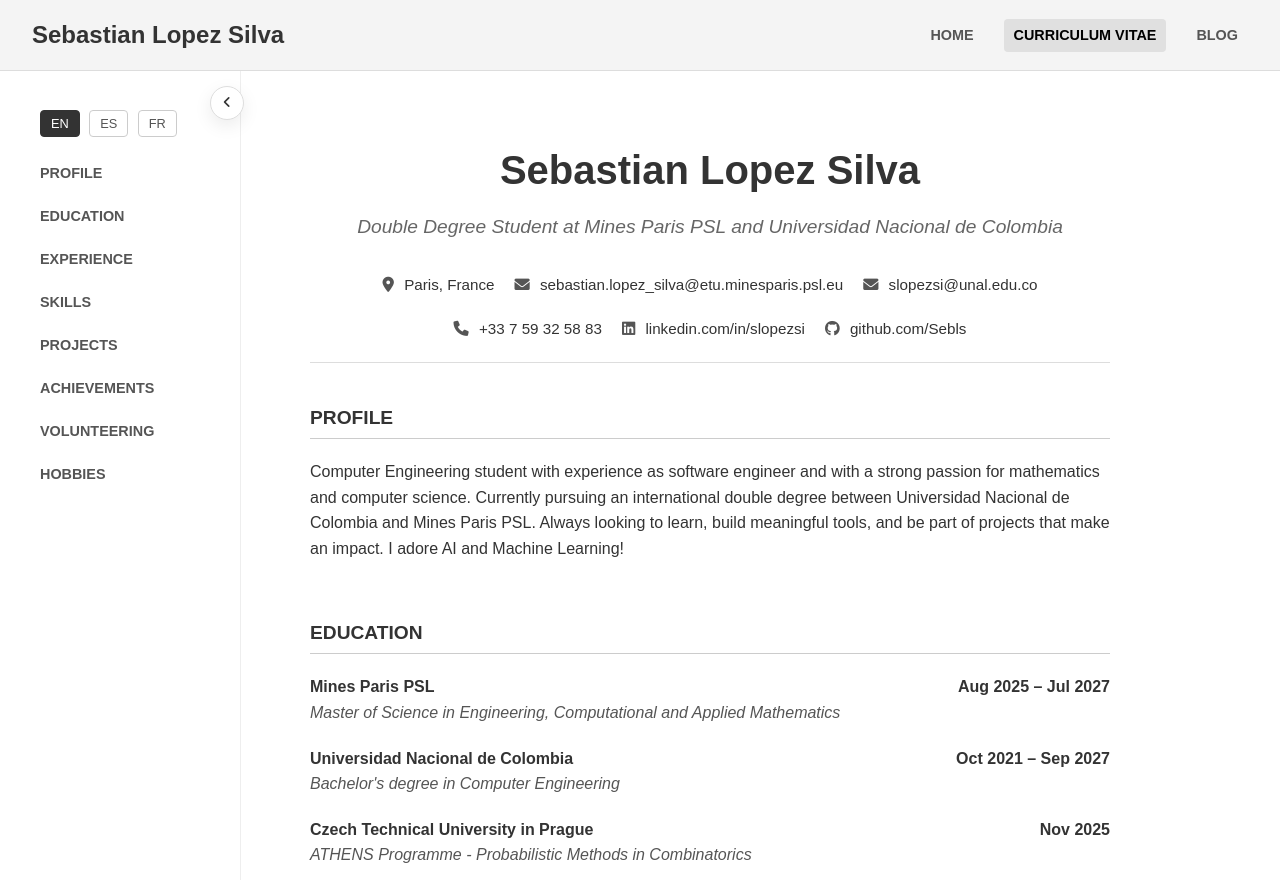
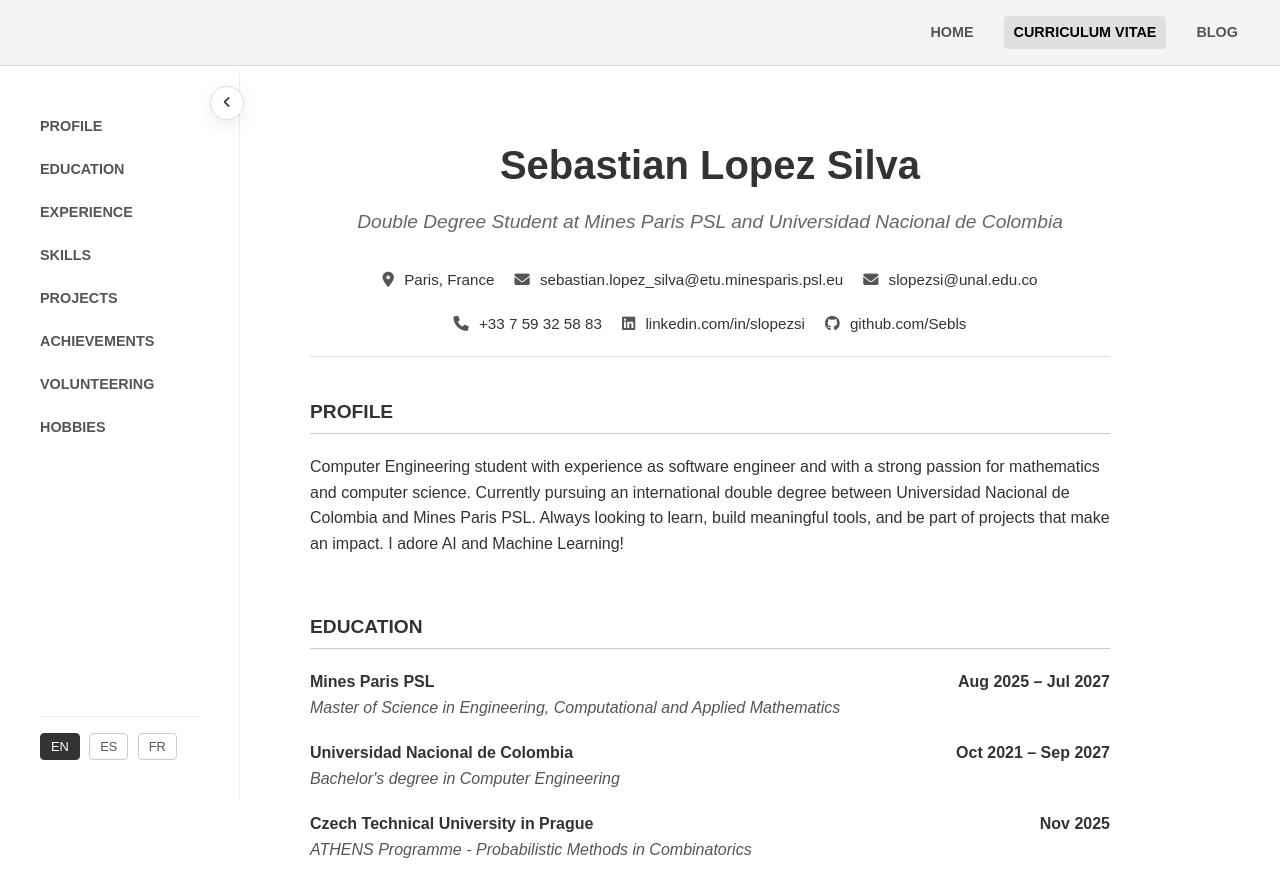
Before and after one commit to Sebls/Sebls.github.io, a plain HTML site: page cv.html in a window 1280 px wide. Shown: the top 891 px of the page. Drawn offline with Linux system fonts and the light colour scheme.

Commit message:
refactor: remove brand name from navbar links and reposition language switcher in CV sidebar for improved layout and accessibility

```diff
--- a/assets/css/cv.css
+++ b/assets/css/cv.css
@@ -15,9 +15,12 @@
     position: fixed;
     top: 70px; /* Offset for top navbar */
     left: 0;
-    width: 160px;
+    width: 240px; /* 160px content + 40px padding on each side (border-box) */
     height: calc(100vh - 70px);
-    overflow-y: auto;
+    box-sizing: border-box;
+    display: flex;
+    flex-direction: column;
+    overflow: hidden; /* nav becomes the scroll container, so the bottom switcher stays visible */
     border-right: 1px solid #eee;
     padding: 40px 40px;
     transform: translateX(var(--cv-sidebar-translate-x));
@@ -28,6 +31,9 @@
 .cv-sidebar nav {
     display: flex;
     flex-direction: column;
+    flex: 1;
+    min-height: 0; /* critical: allow this flex child to shrink and scroll */
+    overflow-y: auto;
 }
 
 .cv-sidebar nav a {
@@ -123,7 +129,9 @@
 
 /* Language Switcher */
 .language-switcher {
-    margin-bottom: 20px;
+    margin-top: auto; /* push to bottom of sidebar */
+    padding-top: 16px;
+    border-top: 1px solid #eee;
 }
 
 /* Sidebar Toggle Button (desktop) */
@@ -218,6 +226,13 @@ html.sidebar-preload .sidebar-toggle {
         opacity: 1;
         pointer-events: auto;
         transition: none;
+        display: block;
+        overflow: visible;
+    }
+
+    .cv-sidebar nav {
+        overflow: visible;
+        min-height: auto;
     }
 
     .cv-sidebar nav a {
--- a/cv.html
+++ b/cv.html
@@ -24,7 +24,7 @@
 <body>
 
     <nav class="navbar">
-        <a href="index.html" class="nav-brand">Sebastian Lopez Silva</a>
+        <a href="index.html" class="nav-brand"></a>
         <div class="nav-links">
             <a href="index.html">Home</a>
             <a href="#" class="active">Curriculum Vitae</a>
@@ -39,12 +39,6 @@
         </button>
 
         <aside class="cv-sidebar" id="cv-sidebar">
-            <div class="language-switcher">
-                <button class="language-btn active" onclick="setLanguage('en')">EN</button>
-                <button class="language-btn" onclick="setLanguage('es')">ES</button>
-                <button class="language-btn" onclick="setLanguage('fr')">FR</button>
-            </div>
-
             <nav>
                 <a href="#profile" data-i18n="nav.profile">Profile</a>
                 <a href="#education" data-i18n="nav.education">Education</a>
@@ -55,6 +49,12 @@
                 <a href="#volunteering" data-i18n="nav.volunteering">Volunteering</a>
                 <a href="#hobbies" data-i18n="nav.hobbies">Hobbies</a>
             </nav>
+
+            <div class="language-switcher" aria-label="Language selector">
+                <button class="language-btn active" type="button" onclick="setLanguage('en')">EN</button>
+                <button class="language-btn" type="button" onclick="setLanguage('es')">ES</button>
+                <button class="language-btn" type="button" onclick="setLanguage('fr')">FR</button>
+            </div>
         </aside>
 
         <!-- Main CV Content -->
```
Also changed, not shown: blog.html (+1 -1 lines), index.html (+1 -1 lines).
